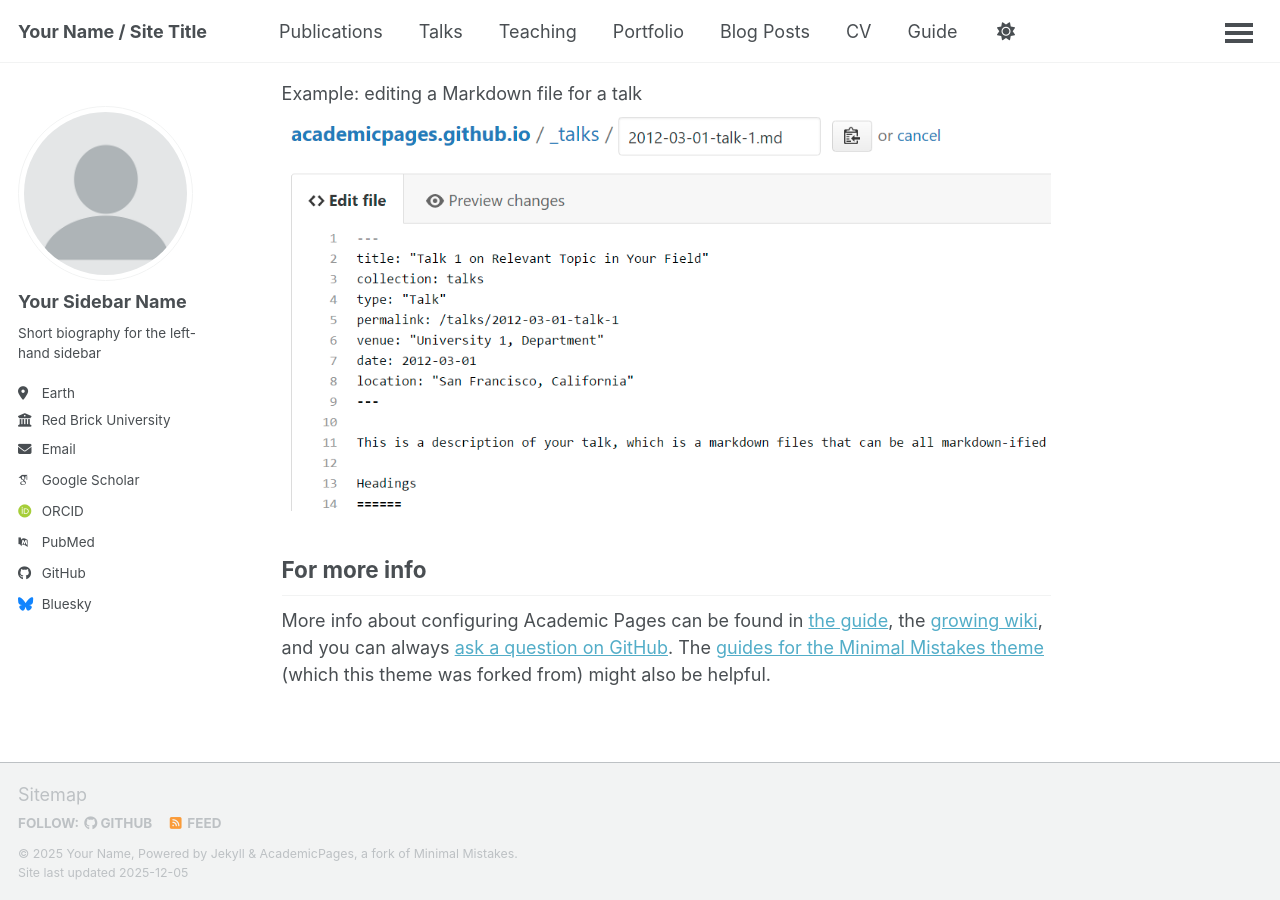
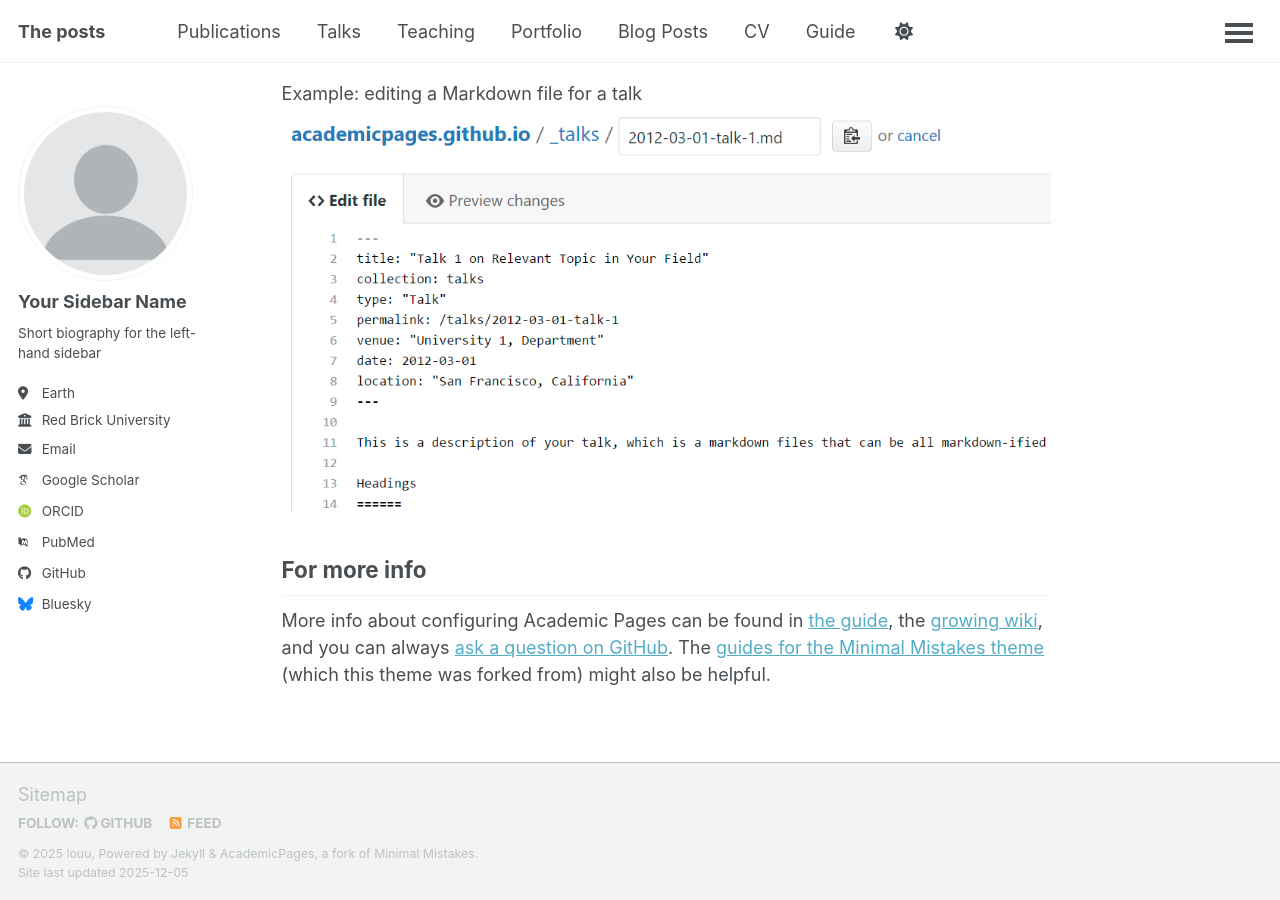
Before and after one commit to louyyng/louyyng.github.io, a Jekyll site: the page built from _pages/about.md, in a window 1280 px wide and 900 px high, scrolled down 2695 px. Built offline with Jekyll 4.4.1, drawn with Linux system fonts in a browser that asks for light colours; some web fonts are replaced; a script that is not in the unit is left out.

Commit message:
modify conf

```diff
--- a/_config.yml
+++ b/_config.yml
@@ -9,11 +9,11 @@
 # Basic Site Settings
 locale                   : "en-US"
 site_theme               : "default" # Currently available options are "default", "air"
-title                    : "Your Name / Site Title"
+title                    : "The posts"
 title_separator          : "-"
-name                     : &name "Your Name"
-description              : &description "Your Name's academic portfolio"   # Update this with a general description of your site, this is the default if not overridden by a page
-url                      : https://academicpages.github.io # The base hostname & protocol for your site e.g. "https://[your GitHub username].github.io",
+name                     : &name "louu"
+description              : &description "Another study blog"   # Update this with a general description of your site, this is the default if not overridden by a page
+url                      : https://louyyng.github.io # The base hostname & protocol for your site e.g. "https://[your GitHub username].github.io",
                                                            # or if you already have some other page hosted on Github then use "https://[your GitHub username].github.io/[Your Repo Name]"
 baseurl                  : "" # the subpath of your site, e.g. "/blog"
 repository               : "academicpages/academicpages.github.io"
```
